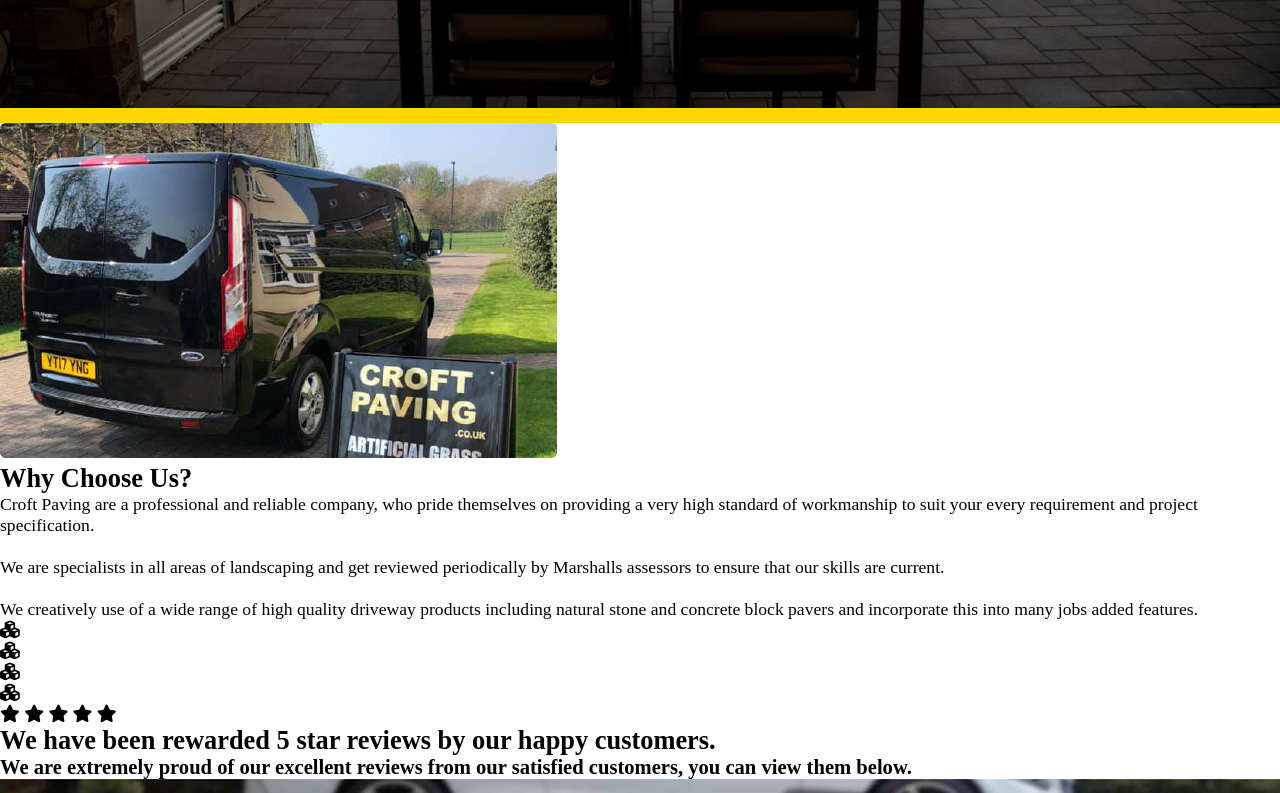
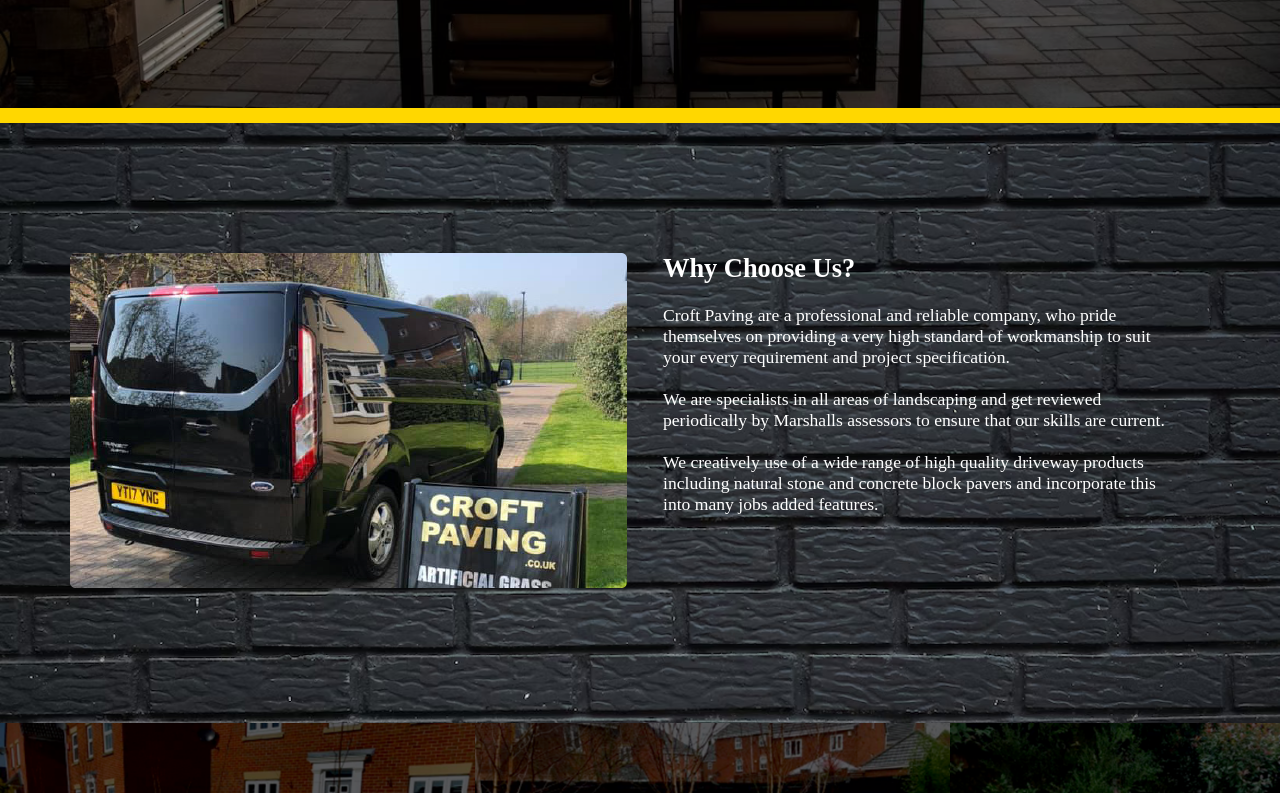
Before and after one commit to DanielEastburn/CroftPaving_Website, a plain HTML site: page index.html in a window 1280 px wide. Shown: the part 627-1420 px from the top of the page. Drawn offline with Linux system fonts and the light colour scheme.

Commit message:
block link scss

```diff
--- a/index.html
+++ b/index.html
@@ -39,7 +39,6 @@
         <section class="header-featured">
             <div class="featured-container">
                 <h1>Quality Patios, <br> Driveways & <br> Landscaping.</h1>
-
                 <p><a href="">Get in touch</a></p>
             </div>
         </section>
@@ -48,23 +47,27 @@
 
 
     <section class="featured-section">
+        <div class="featured-container">
             <div class="featured-left"><img src="/img/home-image1.png" alt=""></div>
             <div class="featured-right">
                 <h2>Why Choose Us?</h2>
+                <br>
                 <p>Croft Paving are a professional and reliable company, who pride themselves on providing a very high standard of workmanship to suit your every requirement and project specification.</p>
                 <br>
                 <p>We are specialists in all areas of landscaping and get reviewed periodically by Marshalls assessors to ensure that our skills are current.</p>
                 <br>
                 <p>We creatively use of a wide range of high quality driveway products including natural stone and concrete block pavers and incorporate this into many jobs added features.</p>
             </div>
+        </div>
+
     </section>
 
     <section class="block-section">
         <div class="block-container">
-            <div class="block-link"><i class="fa-solid fa-cubes"></i></div>
-            <div class="block-link"><i class="fa-solid fa-cubes"></i></div>
-            <div class="block-link"><i class="fa-solid fa-cubes"></i></div>
-            <div class="block-link"><i class="fa-solid fa-cubes"></i></div>
+            <div class="block-link"><img src="img/home-box1.png" alt=""></div>
+            <div class="block-link"><img src="img/home-box2.png" alt=""></div>
+            <div class="block-link"><img src="img/home-box3.png" alt=""></div>
+            <div class="block-link"><img src="img/home-box4.png" alt=""></div>
         </div>
     </section>
 
--- a/style/style.scss
+++ b/style/style.scss
@@ -8,7 +8,7 @@
 
  :root {
     --color-primary: rgb(251, 251, 251);
-    --color-secondary: rgb(216, 142, 5);
+    --color-secondary: #c6a246;
     --text-color: #000;
     --color-white: #fff;
     --color-black: #000;
@@ -137,6 +137,59 @@
 
       }
    }
+}
+
+.featured-section{
+   background-image: url("/img/brickwork.jpg");
+   background-repeat: no-repeat;
+   background-size: cover;
+   background-position: center;
+   height: 600px;
+   display: flex;
+   justify-content: center;
+   align-items: center;
+   color: #fff;
+
+   .featured-container{
+      display: flex;
+      justify-content: space-between;
+      width: 1140px;
+
+      .featured-right{
+         padding: 0 35px;
+      }
+
+   }
+}
+
+.block-section{
+   width: 100vw;
+   display: flex;
+   .block-container{
+      display: flex;
+
+      .block-link{
+         position: relative;
+         img{
+            width: 475px
+         }
+
+         &:hover{
+            &::before{
+               content: "";
+               position: absolute;
+               top: 0;
+               left: 0;
+               width: 100%;
+               height: 100%;
+               background-image: linear-gradient(to bottom, gold, white, gold);
+               opacity: 0.7;
 
 
+            }
+         }
+
+      }
+
+   }
 }
```
Also changed, not shown: style/style.css, 1 other file. Lines whose indentation alone changed are shown as unchanged.
